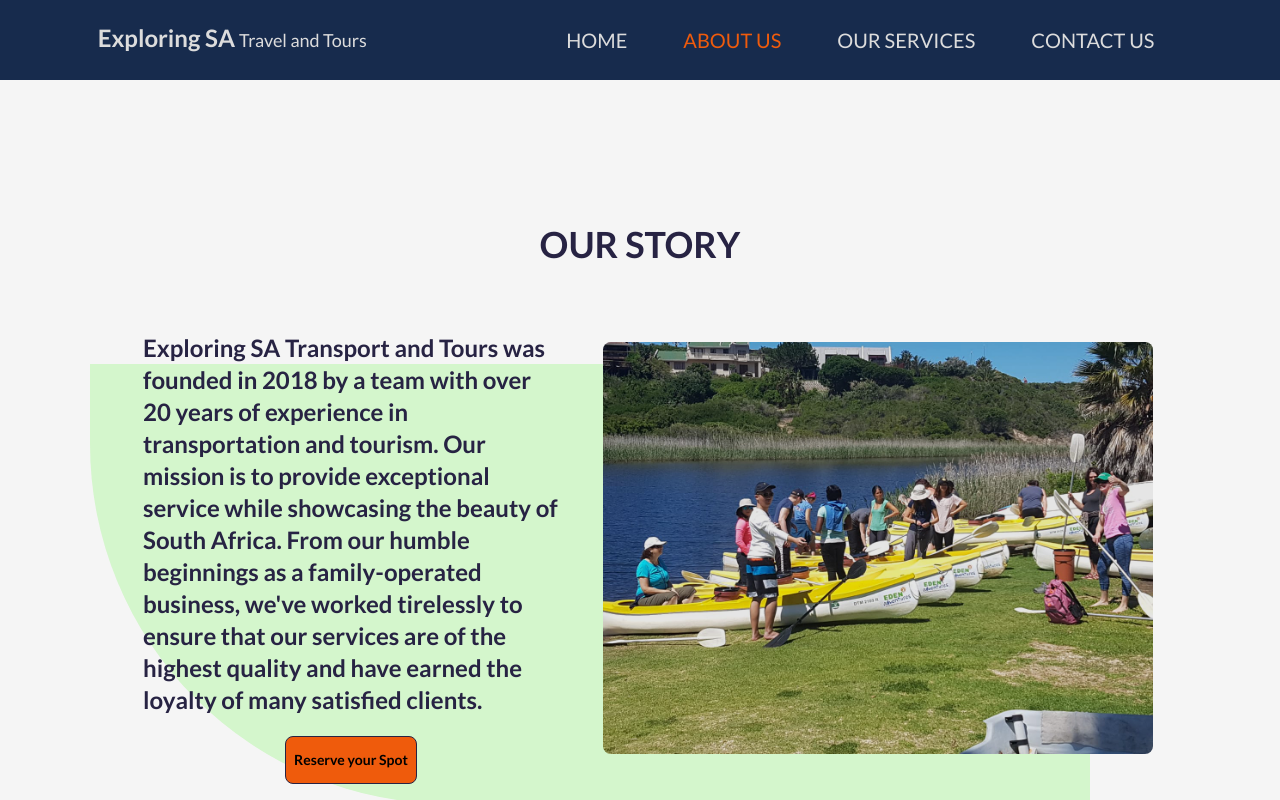
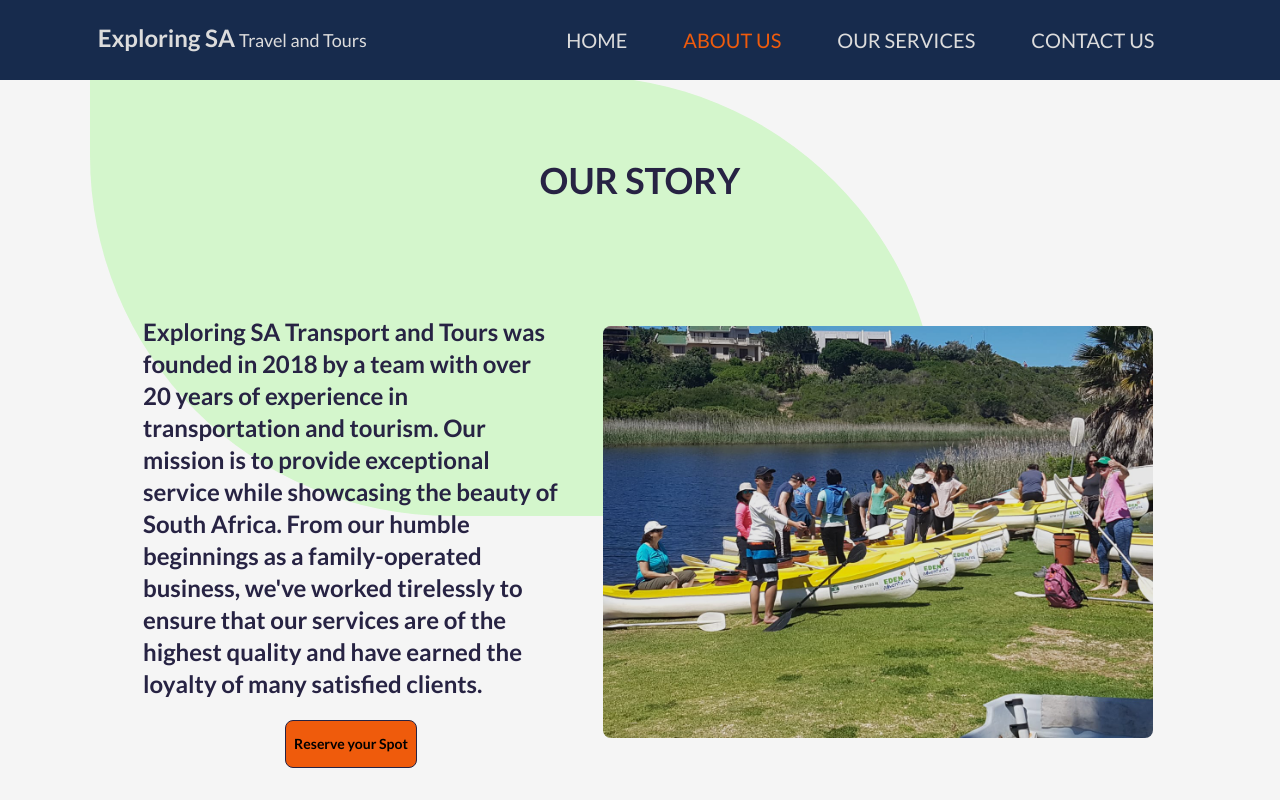
Before and after one commit to Riyaazct/exploringsa, a React (Create React App) app: page /about in a window 1280 px wide. Shown: the top 800 px of the page. Built offline with nearby package versions, Linux system fonts and the light colour scheme; what tailwindcss-animated, tw-elements would draw is missing.

Commit message:
adjustments to styling

```diff
--- a/src/routes/AboutUs.js
+++ b/src/routes/AboutUs.js
@@ -3,8 +3,12 @@ import Vision from "./Vision";
 
 const AboutUs = () => (
   <>
-    <div className="relative pt-16 md:mt-24 mb-24 md:mb-32">
-      <h1 className="text-center my-12 text-2xl font-semibold text-blueText md:mt-16 md:text-3xl lg:text-4xl 2xl:mt-0 2xl:mb-28">
+    <div className="relative pt-16 md:mt-24 mb-24 md:mb-32 h-screen">
+      <h1
+        className="text-center my-12 text-2xl font-semibold text-blueText
+                     md:mt-0 md:mb-16 md:text-3xl
+                     lg:text-4xl lg:mb-24"
+      >
         OUR STORY
       </h1>
       <div className="flex flex-col-reverse justify-center items-center gap-5 md:flex-row md:gap-7 xl:mx-auto xl:max-w-[1650px] lg:max-w-[1000px] md:mx-auto md:max-w-[800px] 2xl:gap-10">
@@ -27,9 +31,11 @@ const AboutUs = () => (
           {/* Background div */}
           <div
             className="bg-lightGreen absolute h-full max-h-[540px] w-[100%] left-0 bottom-4 -z-10
-                          aboutBg sm:left-10 sm:max-w-[90%] md:-bottom-5 md:left-[2%] md:max-w-[65vw]
-                          md:max-h-[42vh] lg:left-6 lg:max-h-[52vh] lg:max-w-[75vw] xl:max-h-[55vh] xl:max-w-[1000px] xl:left-[7%]
-                          2xl:max-w-[1250px] 2xl:left-40"
+                          aboutBg sm:left-10 sm:max-w-[90%]
+                          md:-top-5 md:left-0 md:max-w-[85vw] md:max-h-[62vh]
+                          lg:left-6 lg:max-h-[52vh] lg:max-w-[75vw]
+                          xl:max-h-[55vh] xl:max-w-[850px] xl:left-[7%]
+                          2xl:max-w-[80vw] 2xl:max-h-[82vh] 2xl:left-0 2xl:-top-6 2xl:bg-orange"
           />
         </div>
         {/* IMAGE */}
```
